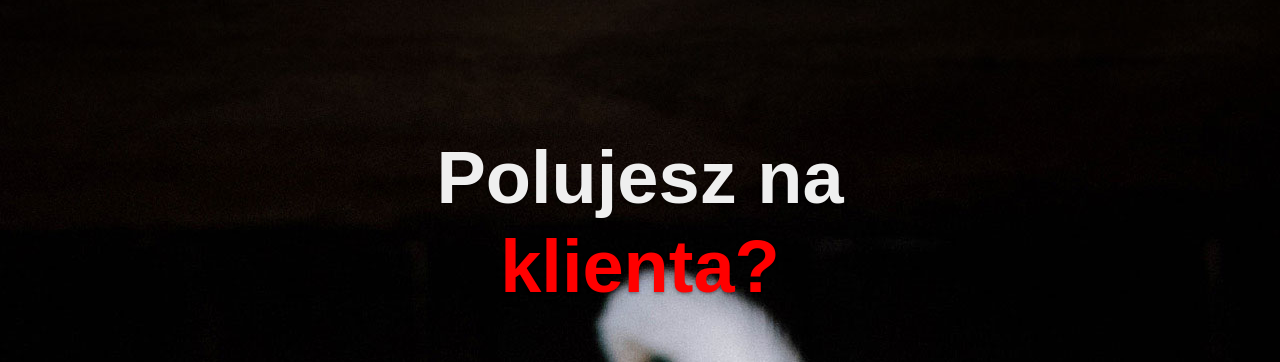
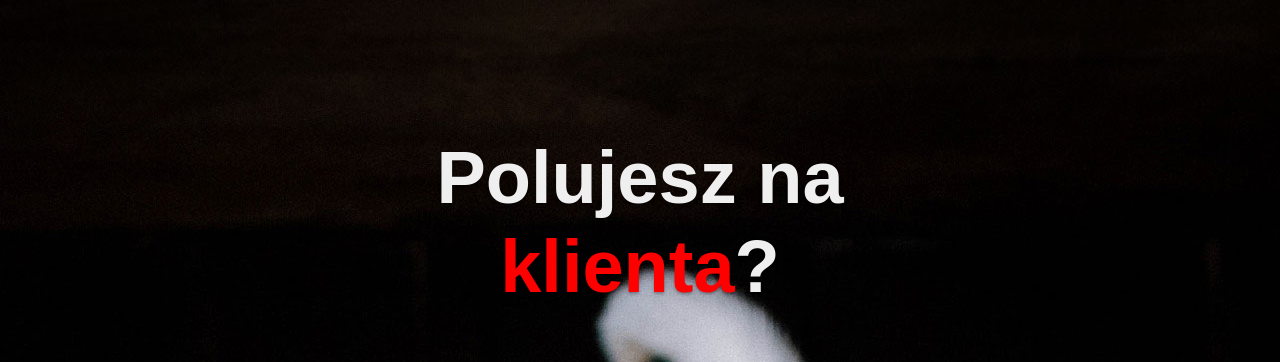
Before and after one commit to ScorpVisual/kocieTextyBad, a plain HTML site: page index.html in a window 1280 px wide. Shown: the part 864-1226 px from the top of the page. Drawn offline with nearby package versions, Linux system fonts and the light colour scheme; a web font is replaced by a local one.

Commit message:
fixed span error
fixed span error

```diff
--- a/index.html
+++ b/index.html
@@ -66,7 +66,7 @@
 <!-- HERO IMAGE -->
 <div class="hero-image">
   <div>
-    <h1 class="pt-1 mt-0 text-center hero-header font-weight-bold"><span style="color: #efefef;">Polujesz na</span> klienta<span style="color: #efefef;"></span>?</span></h1>
+    <h1 class="pt-1 mt-0 text-center hero-header font-weight-bold"><span style="color: #efefef;">Polujesz na</span> klienta<span style="color: #efefef;">?</span></h1>
   </div>
   <div class="hero-text">
 
```
